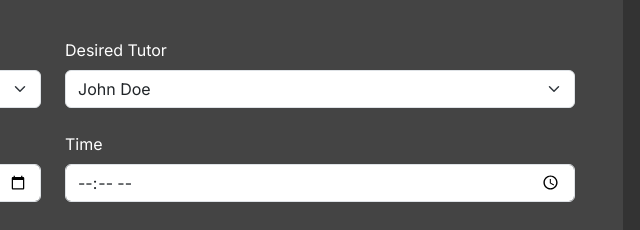
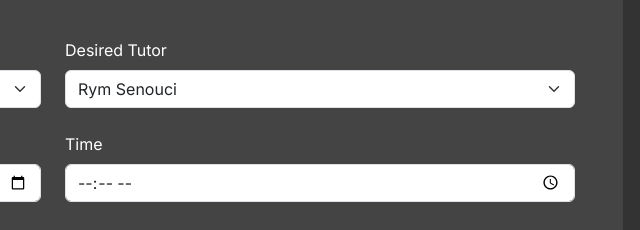
Before and after one commit to pxvelk/brightminds, a plain HTML site: page appointment.html in a window 1280 px wide. Shown: the part 251-481 px from the top of the page, 587-1227 px from the left. Drawn offline with nearby package versions, Linux system fonts and the light colour scheme.

Commit message:
Update appointment.html

```diff
--- a/appointment.html
+++ b/appointment.html
@@ -71,8 +71,8 @@
         <div class="col-md-6">
           <label for="tutor" class="form-label">Desired Tutor</label>
           <select id="tutor" class="form-select">
-            <option value="tutor1">John Doe</option>
-            <option value="tutor2">Jane Smith</option>
+            <option value="tutor1">Rym Senouci</option>
+            <option value="tutor2">Raouf Magtouf</option>
           </select>
         </div>
       </div>
```
